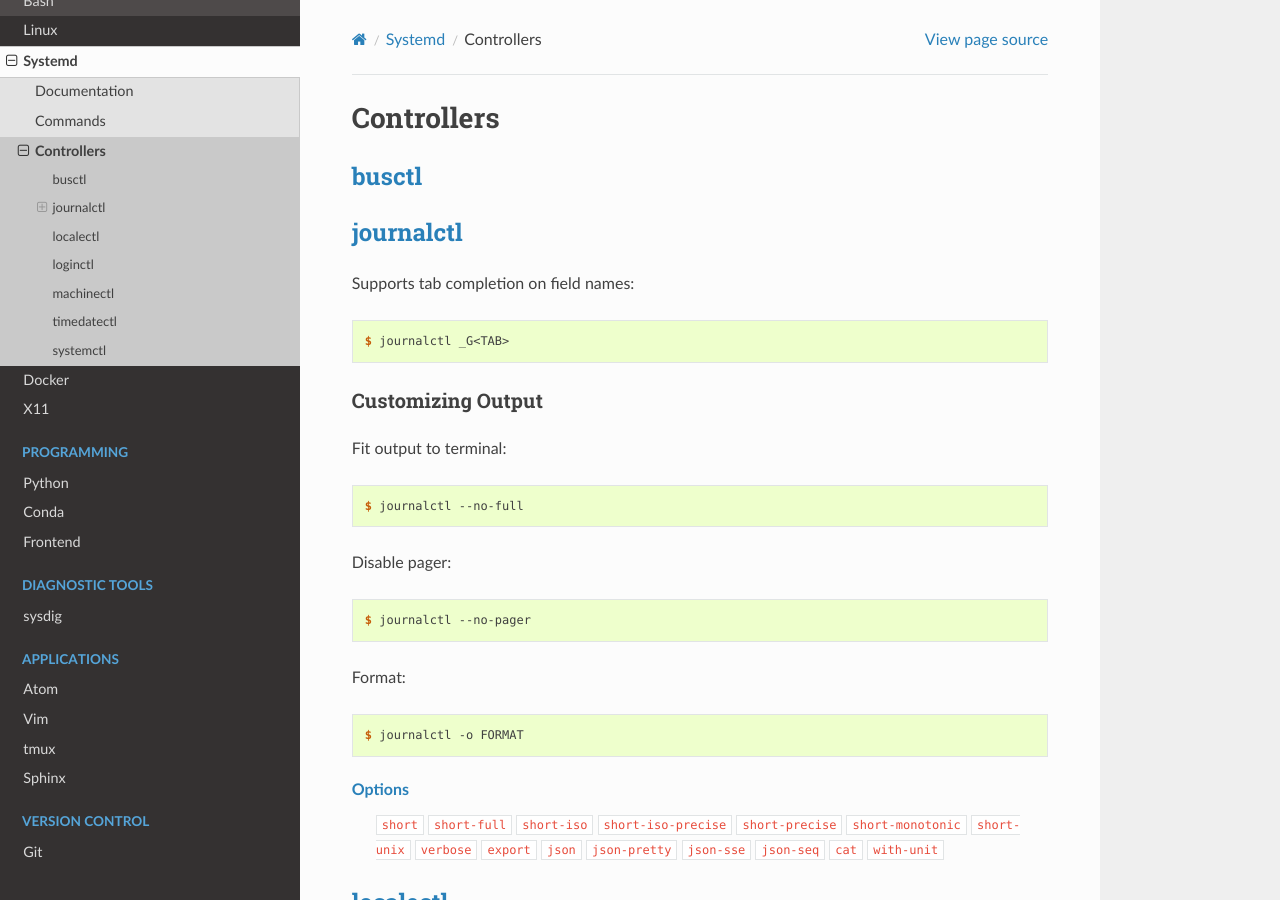
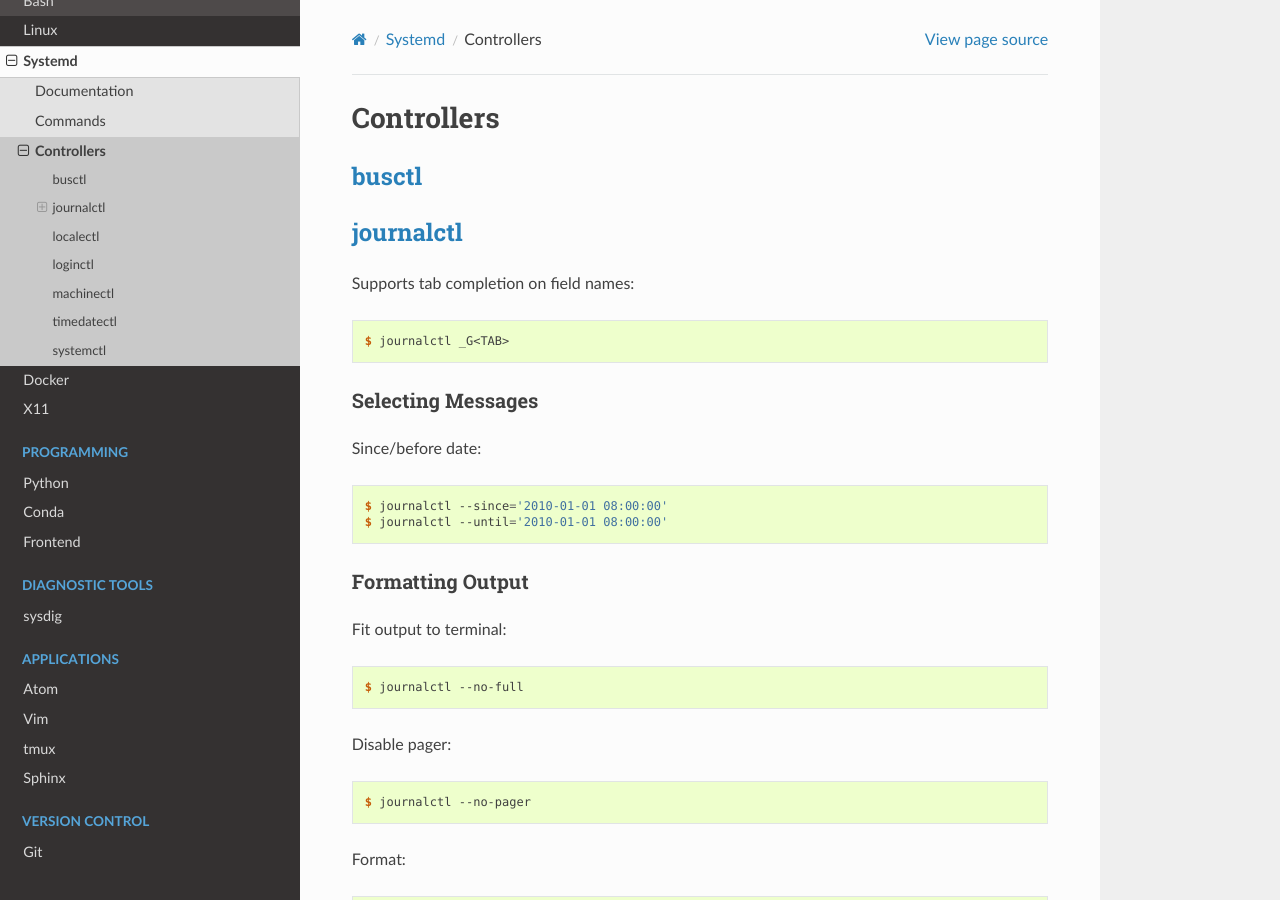
Before and after one commit to heterotopian/technotes, a Sphinx documentation site: the page built from source/systemd/controller.rst, in a window 1280 px wide and 900 px high. Built offline with Sphinx 7.4.7 and the Read the Docs theme 2.0.0, drawn with Linux system fonts in a browser that asks for light colours.

Commit message:
Add since/until

```diff
--- a/source/systemd/controller.rst
+++ b/source/systemd/controller.rst
@@ -17,8 +17,17 @@
 
     $ journalctl _G<TAB>
 
-Customizing Output
+Selecting Messages
 ------------------
+
+Since/before date::
+
+    $ journalctl --since='2010-01-01 08:00:00'
+    $ journalctl --until='2010-01-01 08:00:00'
+
+
+Formatting Output
+-----------------
 
 Fit output to terminal::
 
```
